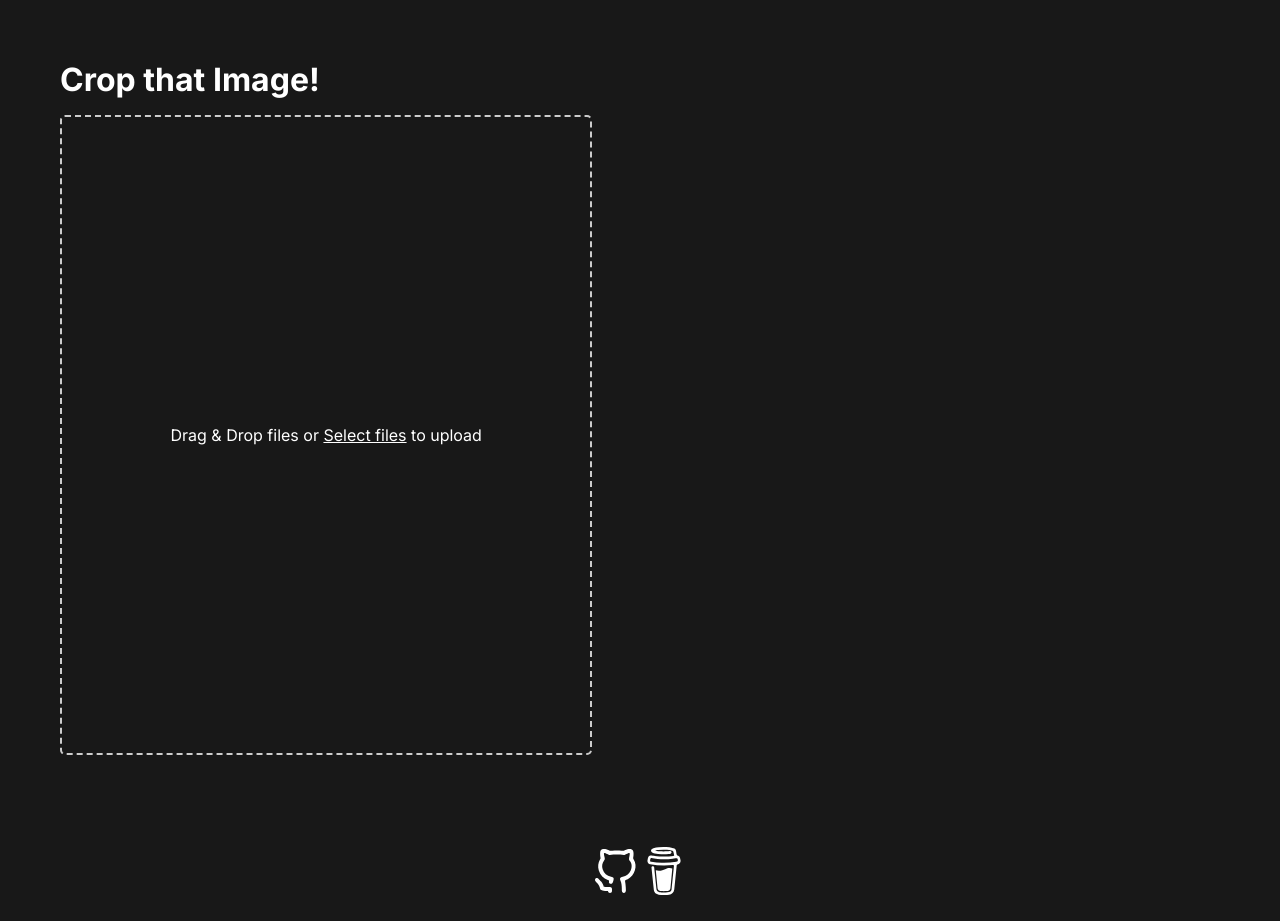
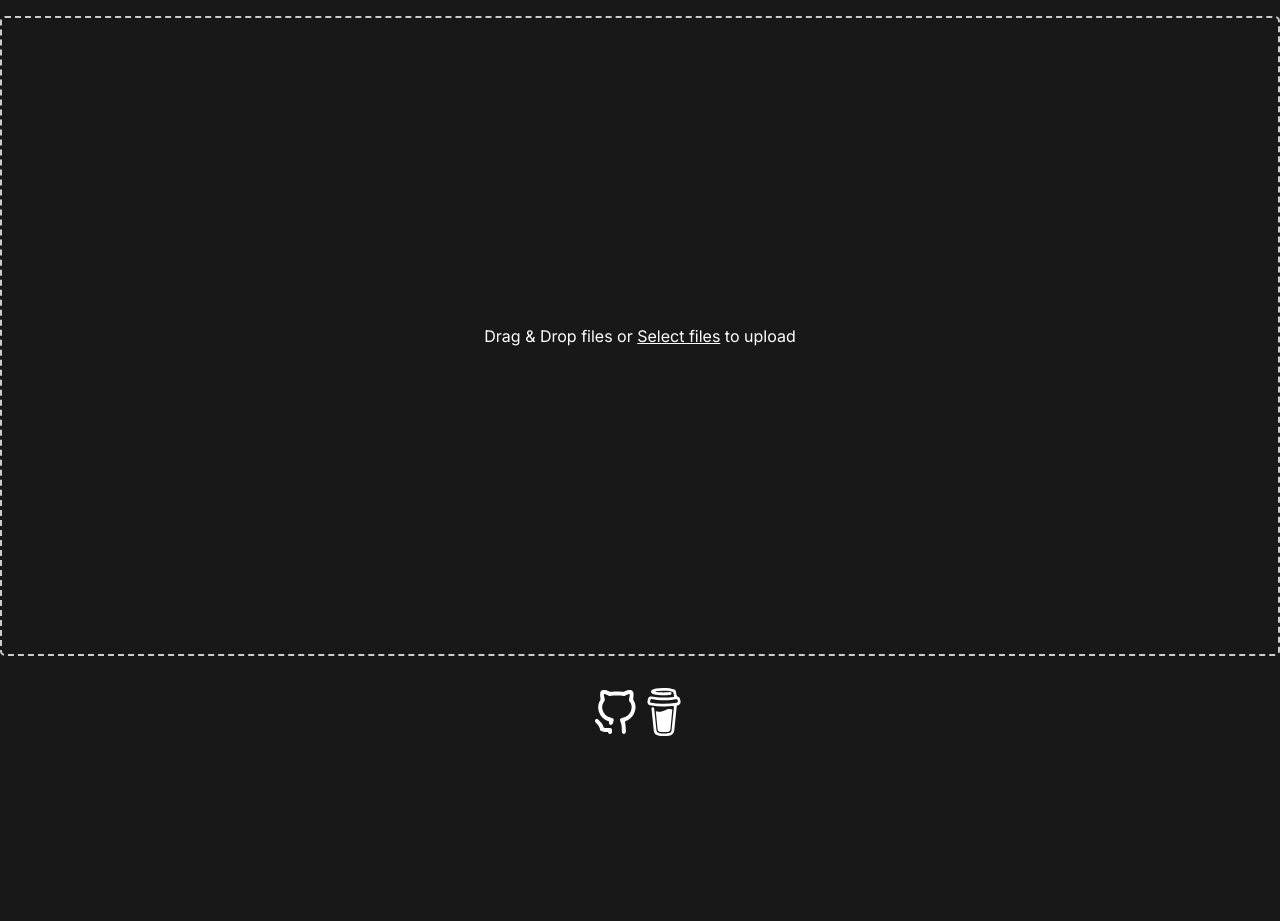
Before and after one commit to lukassobotik/CropThatImage, a Next.js app: page / in a window 1280 px wide. After the commit the page ends 800 px from the top, so only its background shows below. Built offline with nearby package versions, Linux system fonts and the light colour scheme.

Commit message:
Handling of Multiple Images at Once

```diff
--- a/app/imageCropper.tsx
+++ b/app/imageCropper.tsx
@@ -8,8 +8,9 @@ import DragAndDrop from "@/dragAndDrop";
 import 'react-tooltip/dist/react-tooltip.css';
 import {Tooltip} from 'react-tooltip';
 
-export default function ImageCropper() {
+export default function ImageCropper({onFileSubmit} : {onFileSubmit : any}) {
     const [originalImageURL, setOriginalImageURL] = useState<any>(null);
+    const [originalName, setOriginalName] = useState<string>('');
     const [imageURL, setImageURL] = useState<any>(null);
     const [imageURLHistory, setImageURLHistory] = useState<string[]>([]);
     const [imageURLFuture, setImageURLFuture] = useState<string[]>([]);
@@ -71,6 +72,10 @@ export default function ImageCropper() {
             setCroppedImageDownloadURL(imageURL);
         }
     }, [backgroundRemoved]);
+
+    useEffect(() => {
+        handleFileSubmit(onFileSubmit);
+    }, [onFileSubmit]);
 
     const startProcessingImage = (ignoreRemoveBg: boolean) => {
         if (!imageURL || !originalImageURL) return;
@@ -276,7 +281,9 @@ export default function ImageCropper() {
         if (files.length === 0) {
             // no file has been submitted
         } else {
-            let name = files[0].name;
+            let file = Array.isArray(files) ? files[0] : files;
+            let name = file.name;
+            setOriginalName(name);
             name = name.split('.').slice(0, -1).join('.') + '_cropped.png';
             setCroppedImageName(name);
             const reader = new FileReader();
@@ -284,7 +291,7 @@ export default function ImageCropper() {
                 setImage(event?.target?.result, true);
                 setProcessingDone(false);
             };
-            reader.readAsDataURL(files[0]);
+            reader.readAsDataURL(file);
         }
     }
 
@@ -358,9 +365,7 @@ export default function ImageCropper() {
     return (
         <div className={styles.remover_parent}>
             <div className={styles.image_settings}>
-                <h1>Crop that Image!</h1>
-                {!processingDone && !imageURL && !hasProcessingStarted &&
-                    <DragAndDrop onFileSubmit={handleFileSubmit} />}
+                <h1>{originalName ? originalName : "Crop that Image!"}</h1>
                 <canvas ref={canvasRef} className={styles.image_ref}/>
                 {imageURL ? <div className={styles.image_config}>
                     <div className={styles.number_input_parent}>
--- a/app/page.tsx
+++ b/app/page.tsx
@@ -1,11 +1,31 @@
 "use client";
 import styles from "@/app/page.module.css";
 import ImageCropper from "@/app/imageCropper";
+import Navbar from "@/navbar";
+import DragAndDrop from "@/dragAndDrop";
+import {useState} from "react";
 
 export default function Home() {
+    const [files, setFiles] = useState<any>([]);
+    const [submitted, setSubmitted] = useState<boolean>(false);
+
+    const handleFileSubmit = (files: any) => {
+        console.log(files);
+        setFiles(files);
+        setSubmitted(true);
+    }
+
     return (
         <main className={styles.main}>
-            <ImageCropper />
+            {!submitted ? <DragAndDrop onFileSubmit={handleFileSubmit}></DragAndDrop> : null}
+            {files.length > 0 ? files.map((file: any, id: number) => {
+                return (
+                    <div key={id} className={styles.file}>
+                        <ImageCropper onFileSubmit={file}/>
+                    </div>
+                );
+            }) : null}
+            {/*<ImageCropper onFileSubmit={files}/>*/}
             <div className={styles.footer}>
                 <div className={styles.socials}>
                     <a href="https://github.com/lukassobotik/CropThatImage" className={styles.social_link}>
--- /dev/null
+++ b/navbar.tsx
@@ -0,0 +1,10 @@
+"use client";
+import styles from "@/app/navbar.module.css";
+
+export default function Navbar() {
+    return (
+        <nav className={styles.navbar}>
+            <a href="/" className={styles.navbar_link}>CropThatImage</a>
+        </nav>
+    );
+}
```
Also changed, not shown: app/navbar.module.css (added, +7 -0 lines).
